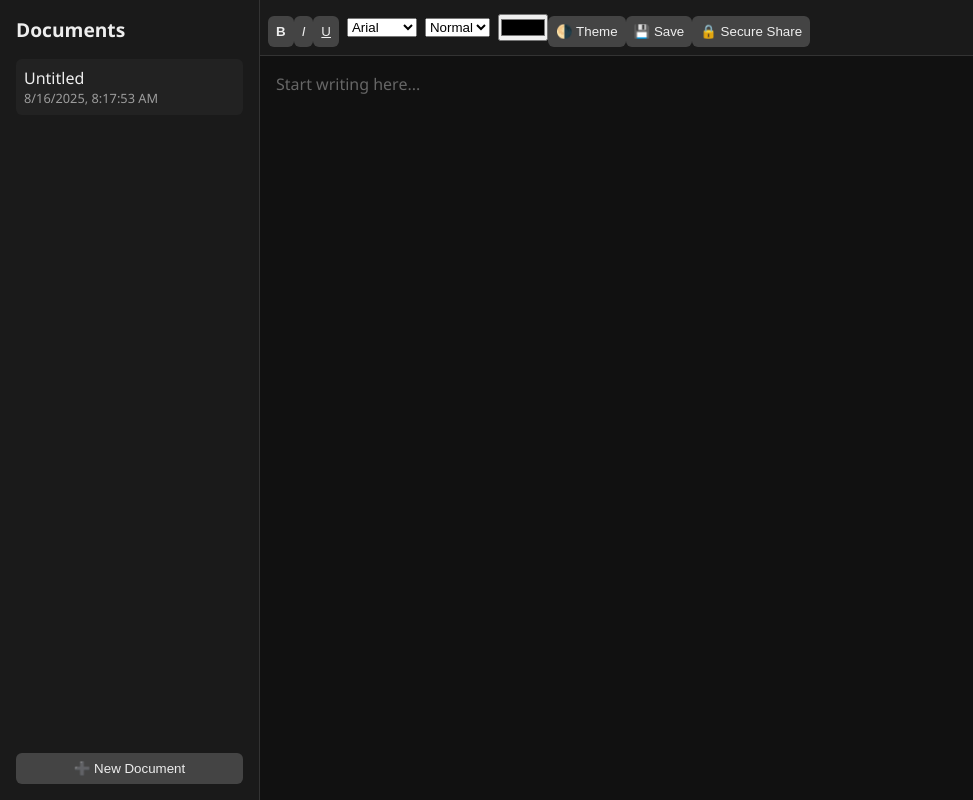
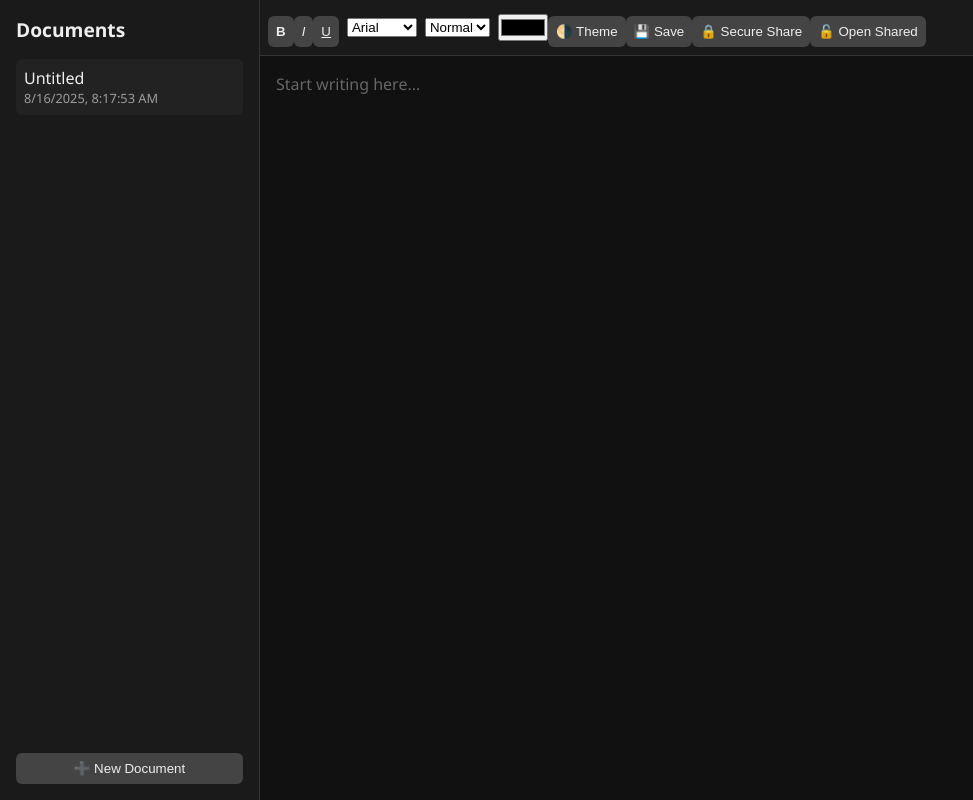
Before and after one commit to Aliriyaj007/anon-docs, a plain HTML site: page index.html in a window 1280 px wide. Shown: the whole page, without its empty margins (0-973 px from the left). Drawn offline with nearby package versions, Linux system fonts and the light colour scheme.

Commit message:
Update index.html

```diff
--- a/index.html
+++ b/index.html
@@ -34,6 +34,7 @@
       <button onclick="toggleTheme()">🌗 Theme</button>
       <button onclick="saveDocument()">💾 Save</button>
       <button onclick="secureShare()">🔒 Secure Share</button>
+      <button onclick="openShared()">🔓 Open Shared</button>
     </div>
     <div id="editor" contenteditable="true" placeholder="Start writing here..."></div>
   </div>
```
